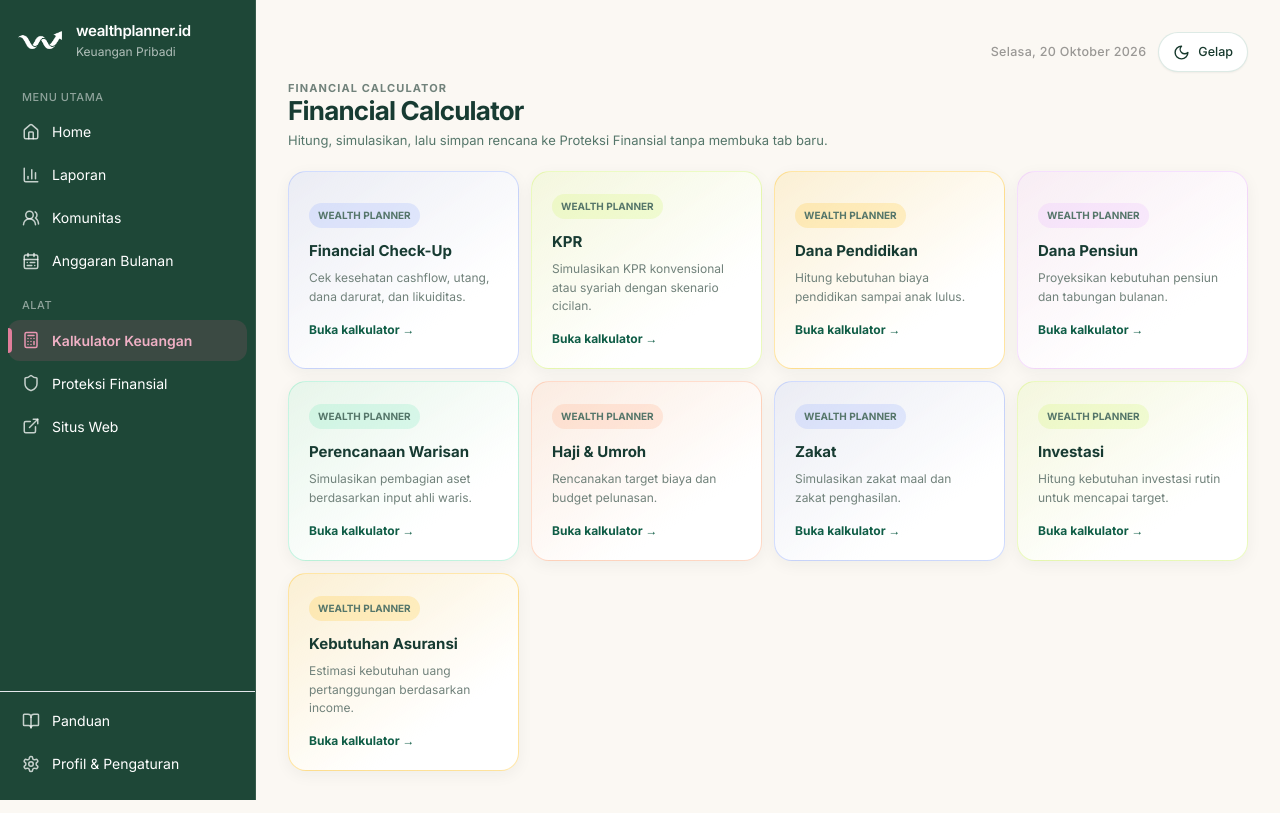
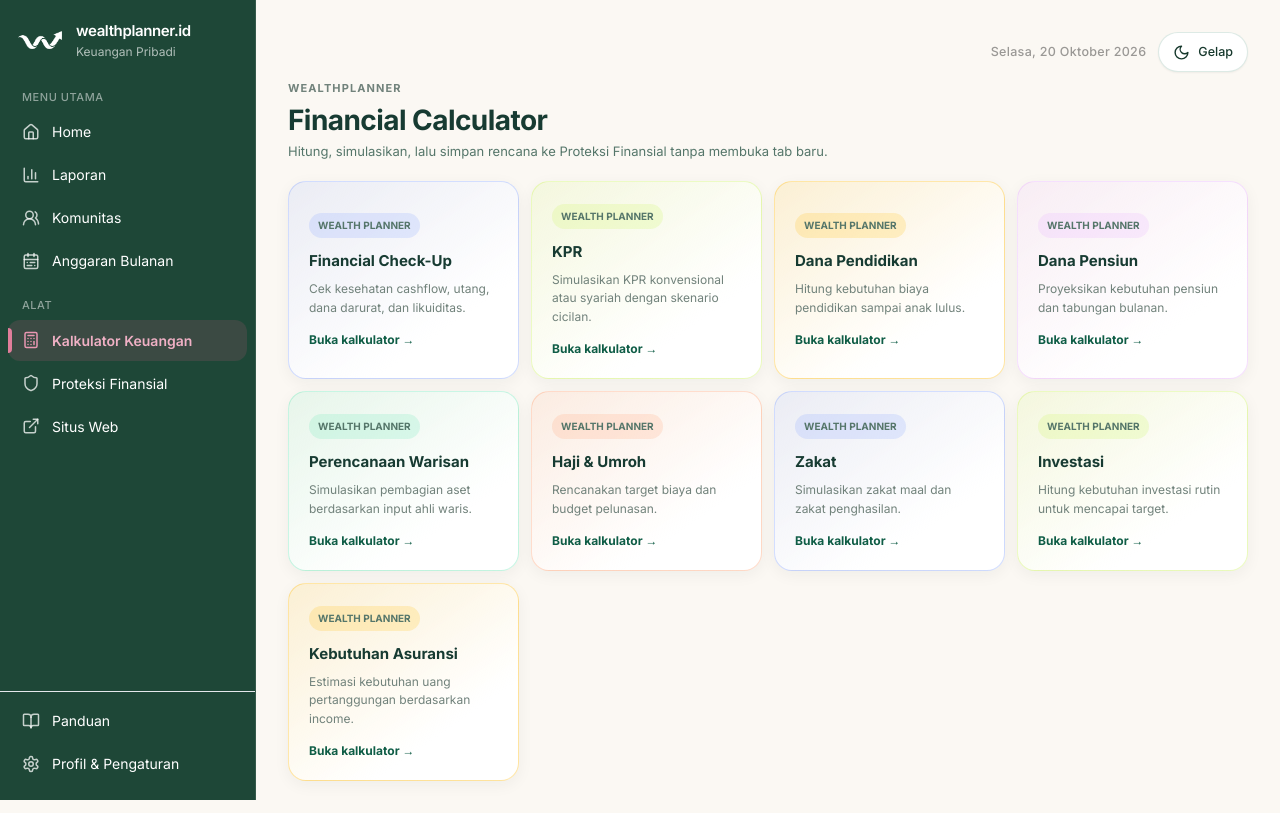
Before and after one commit to jasminework2023/personal-wealthplanner, a React (Vite) app: page /dashboard/calculator in a window 1280 px wide. Built offline with nearby package versions, Linux system fonts and the light colour scheme; the HTML template or start-up script is replaced by a standard one.

Commit message:
Restore Financial Calculator header to ZIP reference

```diff
--- a/src/pages/FinancialCalculator.tsx
+++ b/src/pages/FinancialCalculator.tsx
@@ -1134,7 +1134,7 @@ export function FinancialCalculator({ onOpen }: { onOpen: (id: string) => void }
   const id = language === "id";
   const metaItems = id ? CALCULATOR_META : CALCULATOR_META.map((c) => ({ ...c, title: ({ "Financial Check-Up": "Financial Check-Up", "KPR": "Mortgage", "Dana Pendidikan": "Education Fund", "Dana Pensiun": "Retirement Fund", "Perencanaan Warisan": "Inheritance Planning", "Haji & Umroh": "Hajj & Umrah", "Zakat": "Zakat", "Investasi": "Investing", "Kebutuhan Asuransi": "Insurance Needs" } as Record<string,string>)[c.title] || c.title, desc: ({ "Cek kesehatan cashflow, utang, dana darurat, dan likuiditas.": "Review your cash flow, debt, emergency fund, and liquidity.", "Simulasikan KPR konvensional atau syariah dengan skenario cicilan.": "Simulate conventional or sharia mortgage installment scenarios.", "Hitung kebutuhan biaya pendidikan sampai anak lulus.": "Estimate education costs until graduation.", "Proyeksikan kebutuhan pensiun dan tabungan bulanan.": "Project retirement needs and monthly savings.", "Simulasikan pembagian aset berdasarkan input ahli waris.": "Simulate asset distribution based on heirs entered.", "Rencanakan target biaya dan budget pelunasan.": "Plan your target cost and settlement budget.", "Simulasikan zakat maal dan zakat penghasilan.": "Estimate zakat on wealth and income.", "Hitung kebutuhan investasi rutin untuk mencapai target.": "Calculate regular investments needed to reach your goal.", "Estimasi kebutuhan uang pertanggungan berdasarkan income.": "Estimate required life coverage based on income." } as Record<string,string>)[c.desc] || c.desc }));
   return <div className="wp-calculator" style={{display:"grid",gap:20}}>
-    <div><div style={{fontSize:11,fontWeight:700,letterSpacing:".1em",textTransform:"uppercase",color:"var(--calc-muted)"}}>FINANCIAL CALCULATOR</div><h1 style={{fontSize:26,fontWeight:700,letterSpacing:"-0.03em",lineHeight:1.1,color:"var(--calc-ink)",margin:"0 0 6px"}}>{id ? "Financial Calculator" : "Financial Calculator"}</h1><p style={{margin:0,fontSize:13,color:"var(--calc-ink-2)"}}>{id ? "Hitung, simulasikan, lalu simpan rencana ke Proteksi Finansial tanpa membuka tab baru." : "Calculate, simulate, and save plans to Financial Protection without opening a new tab."}</p></div>
+    <div><div style={{fontSize:11,fontWeight:700,letterSpacing:".1em",textTransform:"uppercase",color:"var(--calc-muted)"}}>WEALTHPLANNER</div><h1 style={{fontSize:28,lineHeight:1.15,color:"var(--calc-ink)",margin:"7px 0 6px"}}>{id ? "Financial Calculator" : "Financial Calculator"}</h1><p style={{margin:0,fontSize:13,color:"var(--calc-ink-2)"}}>{id ? "Hitung, simulasikan, lalu simpan rencana ke Proteksi Finansial tanpa membuka tab baru." : "Calculate, simulate, and save plans to Financial Protection without opening a new tab."}</p></div>
     <div style={{display:"grid",gridTemplateColumns:"repeat(auto-fit,minmax(230px,1fr))",gap:12}}>
       {metaItems.map((c, index)=><button key={c.id} type="button" onClick={()=>onOpen(c.id)} style={{textAlign:"left",padding:20,border:`1px solid ${COLORS[index % COLORS.length]}55`,background:`linear-gradient(145deg, ${COLORS[index % COLORS.length]}20, var(--calc-card-fade) 72%)`,borderRadius:18,cursor:"pointer",boxShadow:"0 4px 16px rgb(var(--c-shadow) / .05)",transition:"transform .15s ease, box-shadow .15s ease"}}><div style={{display:"inline-flex",alignItems:"center",borderRadius:999,padding:"5px 9px",background:`${COLORS[index % COLORS.length]}30`,color:"var(--calc-ink-2)",fontSize:10,fontWeight:700,marginBottom:12}}>WEALTH PLANNER</div><div style={{fontSize:15,fontWeight:700,color:"var(--calc-ink)"}}>{c.title}</div><div style={{fontSize:12,lineHeight:1.55,color:"var(--calc-muted)",marginTop:7}}>{c.desc}</div><div style={{fontSize:12,fontWeight:700,color:"var(--calc-accent)",marginTop:14}}>{id ? "Buka kalkulator →" : "Open calculator →"}</div></button>)}
     </div>
```
